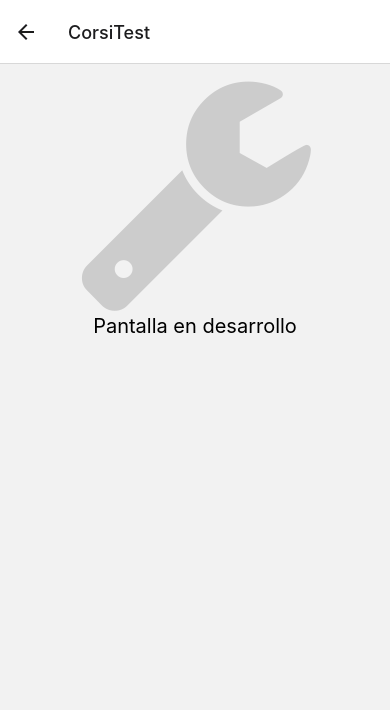
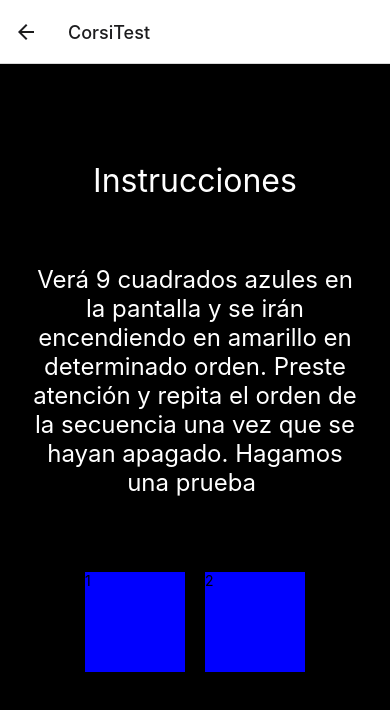
Before and after one commit to martsr/psychologyTests-app, a React Native app: screen /CorsiTest in a window 390 px wide. Shown: the top 710 px of the page. Built offline with nearby package versions, Linux system fonts and the light colour scheme.

Commit message:
Se implementa primera versión de test corsi

```diff
--- a/screens/CorsiTest/CorsiTest.js
+++ b/screens/CorsiTest/CorsiTest.js
@@ -1,23 +1,299 @@
-import React from 'react';
+import React, { useEffect, useState } from 'react';
 import {
-  StyleSheet,
-  Text,
   TouchableOpacity,
   View,
-  Image
+  Text,
 } from 'react-native';
-import { general } from '../../config/styles/GeneralStyles';
-import { FontAwesome } from '@expo/vector-icons';
+import AppButton from '../../components/Button';
 
 
-export default class CorsiTest extends React.Component {
+export default function CorsiTest() {
 
-  render(){
-  return (
-    <View style={{alignItems: "center"}}>
-      <FontAwesome name="wrench" size={250} color="#CCCCCC" />
-      <Text style={general.textStyle}>Pantalla en desarrollo</Text>
+  const [boxes, setBoxes] = useState([
+    {
+      key: 0,
+      color: 'blue',
+      position: ['0%', '0%'],
+      sequenceOrder: [1, 2, 4, 1, 1, 1],
+      invertedSequenceOrder: [0, 3, 2, 0, 0, 9]
+    },
+    {
+      key: 1,
+      color: 'blue',
+      position: ['25%', '15%'],
+      sequenceOrder: [2, 1, 1, 2, 2, 2],
+      invertedSequenceOrder: [0, 0, 3, 0, 0, 8]
+    },
+    {
+      key: 2,
+      color: 'blue',
+      position: ['50%', '5%'],
+      sequenceOrder: [0, 3, 2, 3, 3, 3],
+      invertedSequenceOrder: [1, 2, 4, 0, 0, 7]
+    },
+    {
+      key: 3,
+      color: 'blue',
+      position: ['82%', '12%'],
+      sequenceOrder: [0, 0, 3, 4, 4, 4],
+      invertedSequenceOrder: [2, 1, 1, 0, 6, 6]
+    },
+    {
+      key: 4,
+      color: 'blue',
+      position: ['12%', '42%'],
+      sequenceOrder: [0, 0, 0, 5, 5, 5],
+      invertedSequenceOrder: [0, 0, 3, 5, 5, 5]
+    },
+    {
+      key: 5,
+      color: 'blue',
+      position: ['44%', '38%'],
+      sequenceOrder: [0, 0, 0, 0, 6, 6],
+      invertedSequenceOrder: [1, 2, 4, 4, 4, 4]
+    },
+    {
+      key: 6,
+      color: 'blue',
+      position: ['70%', '38%'],
+      sequenceOrder: [0, 0, 0, 0, 0, 7],
+      invertedSequenceOrder: [2, 1, 1, 3, 3, 3]
+    },
+    {
+      key: 7,
+      color: 'blue',
+      position: ['27%', '68%'],
+      sequenceOrder: [0, 0, 0, 0, 0, 8],
+      invertedSequenceOrder: [1, 2, 4, 2, 2, 2]
+    },
+    {
+      key: 8,
+      color: 'blue',
+      position: ['60%', '68%'],
+      sequenceOrder: [0, 0, 0, 0, 0, 9],
+      invertedSequenceOrder: [2, 1, 1, 1, 1, 1]
+    },
+  ]);
+
+  const [turn, setTurn] = useState(0);
+
+  const [boxOrderToBePressed, setBoxOrderToBePressed] = useState(1);
+  const [amountOfBoxesToBePressed, setAmountOfBoxesToBePressed] = useState(2);
+  const [invertedBoxOrderToBePressed, setInvertedBoxOrderToBePressed] = useState(amountOfBoxesToBePressed);
+  const [numberOfPressedBoxes, setNumberOfPressedBoxes] = useState(0);
+
+  useEffect(() => {
+    setInvertedBoxOrderToBePressed(amountOfBoxesToBePressed);
+    setNumberOfPressedBoxes(0);
+  }, [amountOfBoxesToBePressed])
+
+  const [numberOfCorrects, setNumberOfCorrects] = useState(0);
+  const [results, setResults] = useState([]);
+  const [inverted, setInverted] = useState(false);
+  const [start, setStart] = useState(false);
+
+  const onBoxPress = (key, order) => {
+    setNumberOfPressedBoxes((prev) => prev + 1)
+    setBoxColorYellow(key);
+    if (inverted) {
+      checkBoxInvertedOrderIsCorrect(order);
+    } else {
+      checkBoxOrderIsCorrect(order);
+    }
+  };
+
+  const saveResult = () => {
+    setResults((prevResults) => {
+      prevResults.push({
+        inverted: inverted,
+        correct: numberOfCorrects == amountOfBoxesToBePressed && numberOfPressedBoxes == amountOfBoxesToBePressed,
+        timeInMs: 10,
+      });
+      return prevResults;
+    });
+  }
+
+  const nextLevel = () => {
+    if (numberOfPressedBoxes == 0) {
+      return;
+    }
+    if (inverted && turn == boxes.length - 2) {
+      alert('END');
+    }
+    saveResult();
+    setNumberOfCorrects(0);
+    setTurn((prevTurn) => prevTurn + 1);
+    setBoxOrderToBePressed(1);
+    setAmountOfBoxesToBePressed((prev) => prev + 1);
+    setBoxes((prevBoxes) => {
+      return prevBoxes.map((aBox) => {
+        aBox.color = 'blue';
+        return aBox;
+      });
+    });
+    console.log(results);
+    if (!inverted && turn == boxes.length - 2) {
+      setInverted(true);
+      showInstructions();
+      setTurn(0);
+      setAmountOfBoxesToBePressed(2);
+    }
+  }
+
+  function showInstructions() {
+    setStart(false);
+  }
+
+  return start? (
+    <View style={{width: '100%', height: '100%', backgroundColor: 'black', padding: '2em'}}>
+      <Text>{inverted? 'Invertido' : ''}</Text>
+      <View style={{flexGrow: 1, position: 'relative'}}>
+        {
+          boxes.map((aBox) => {
+            return (
+              <Box
+                key={aBox.key}
+                turn={turn}
+                boxKey={aBox.key}
+                order={inverted? aBox.invertedSequenceOrder[turn] : aBox.sequenceOrder[turn]}
+                color={aBox.color}
+                position = {aBox.position}
+                onBoxPress={onBoxPress}
+                style={{position: 'absolute', left: aBox.position[0], top: aBox.position[1]}}>
+              </Box>
+            );
+          })
+        }
+      </View>
+      <View style={{height: '60px'}}>
+        { numberOfPressedBoxes > 0? <AppButton title='✔' onPress={nextLevel}></AppButton> : null }
+      </View>
     </View>
-    );
+  ) : (<TestInstructions inverted={inverted} onStartPress={()=>setStart(true)}/>);
+
+  function checkBoxOrderIsCorrect(order) {
+    console.log('order:', order);
+    console.log('boxOrderToBePressed', boxOrderToBePressed);
+    if (boxOrderToBePressed == order) {
+      console.log('OK');
+      setNumberOfCorrects((prev) => prev + 1);
+      if (amountOfBoxesToBePressed > boxOrderToBePressed) {
+        setBoxOrderToBePressed((prev) => prev + 1);
+      }
+    }
+  }
+
+  function checkBoxInvertedOrderIsCorrect(order) {
+    console.log('order:', order);
+    console.log('invertedBoxOrderToBePressed:', invertedBoxOrderToBePressed);
+    if (invertedBoxOrderToBePressed == order) {
+      console.log('OK');
+      setNumberOfCorrects((prev) => prev + 1);
+      if (invertedBoxOrderToBePressed > 1) {
+        setInvertedBoxOrderToBePressed((prev) => prev - 1);
+      }
+    }
+  }
+
+  function setBoxColorYellow(key) {
+    setBoxes((prevBoxes) => {
+      return prevBoxes.map((aBox) => {
+        if (key == aBox.key)
+          aBox.color = 'yellow';
+        return aBox;
+      });
+    });
   }
 };
+
+function Box({boxKey, order, color, position, onBoxPress, turn}) {
+
+  const [boxColor, setBoxColor] = useState(color);
+
+  const flash = () => {
+      setTimeout(() => {
+        setBoxColor('yellow');
+      }, (order-1)*1000+1000);
+      setTimeout(() => {
+        setBoxColor('blue');
+      }, order*1000+1000)
+  }
+  useEffect(() => {
+    if (order > 0) {
+      flash();
+    }
+  }, [turn])
+
+  useEffect(() => {
+    setBoxColor(color);
+  }, [color]);
+
+  const onPress = () => {
+    if (boxColor == 'yellow') return;
+    onBoxPress(boxKey, order);
+  };
+
+  return (
+    <TouchableOpacity
+      style={{height: position? '20%' : '100px', aspectRatio: 1, margin:'10px', backgroundColor: boxColor, position: position? 'absolute' : 'relative', top: position? position[1] : '', left: position? position[0] : ''}}
+      onPress={onPress}>
+      <Text>{boxKey}</Text>
+    </TouchableOpacity>
+  );
+};
+
+function TestInstructions({onStartPress, inverted}) {
+  const [boxOrderToBePressed, setBoxOrderToBePressed] = useState(1);
+  const [numberOfCorrects, setNumberOfCorrects] = useState(0);
+  const [correct, setCorrect] = useState(false);
+  const [done, setDone] = useState(false);
+  const [showCross, setShowCross] = useState(false);
+  function onBoxPress(key, order) {
+    // debugger
+    if (boxOrderToBePressed == order) {
+      console.log('OK');
+      setNumberOfCorrects((prev) => prev + 1);
+    }
+    if (boxOrderToBePressed < 2) {
+      setBoxOrderToBePressed((prev) => prev + 1);
+    } else {
+      if (numberOfCorrects == 1) {
+        setDone(true);
+        setCorrect(true);
+      }
+      else {
+        setNumberOfCorrects(0);
+        setBoxOrderToBePressed(1);
+        setDone(true);
+        setCorrect(false);
+      }
+    }
+  }
+  function restart() {
+    setDone(false);
+  }
+  function crossAndStart() {
+    setShowCross(true);
+    setTimeout(() => {
+      setShowCross(false);
+      onStartPress();
+    },3000)
+  }
+  return (
+    !showCross?
+    (<View style={{width: '100%', height: '100%', backgroundColor: 'black', padding: '2em', alignItems: 'center', justifyContent: 'space-evenly'}}>
+      <Text style={{color: 'white', fontSize: '2rem'}}>Instrucciones</Text>
+      <Text style={{color: 'white', fontSize: '1.5rem', textAlign: 'center'}}>Verá 9 cuadrados azules en la pantalla y se irán encendiendo en amarillo en determinado orden. Preste atención y repita el orden de la secuencia una vez que se hayan apagado. Hagamos una prueba {inverted? '(Ahora invertido)': ''}</Text>
+      {!done? <View style={{flexDirection: 'row'}}>
+        <Box order={1} boxKey={1} color='blue' onBoxPress={onBoxPress}></Box>
+        <Box order={2} boxKey={2} color='blue' onBoxPress={onBoxPress}></Box>
+      </View> : null}
+      <Text style={{fontSize: '5rem', color: correct? 'green': 'red'}}>{done? correct? '✔' : '✖' : ''}</Text>
+      {done? <AppButton title={correct? 'Comenzar' : 'Reintentar'} onPress={correct? crossAndStart : restart}></AppButton> : null}
+      {(done && correct)? <Text style={{color: 'white', fontSize: '1.2rem'}}>Ahora aparecerá una cruz en el centro de la pantalla. Por favor, preste atención a la cruz.</Text> : null}
+    </View>) :
+    (<View style={{width: '100%', height: '100%', backgroundColor: 'black', padding: '2em', alignItems: 'center', justifyContent: 'space-evenly'}}>
+      <Text style={{fontSize: '10rem', color: 'white'}}>✖</Text>
+    </View>)
+  );
+}
```
